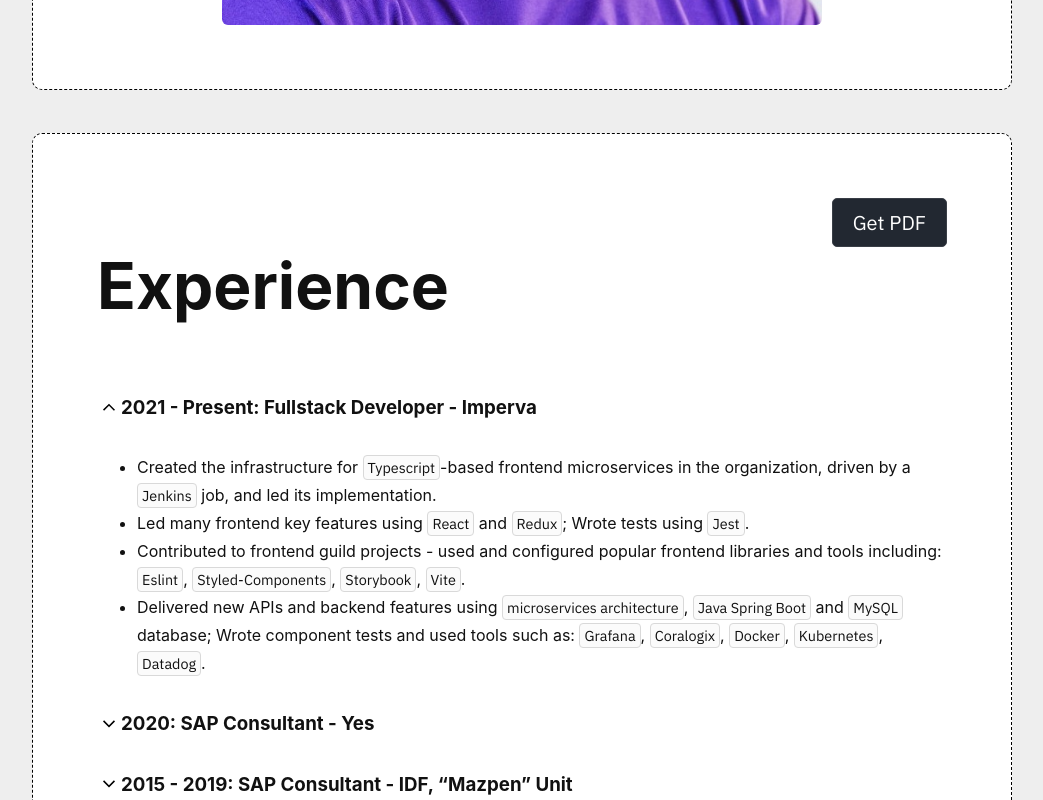
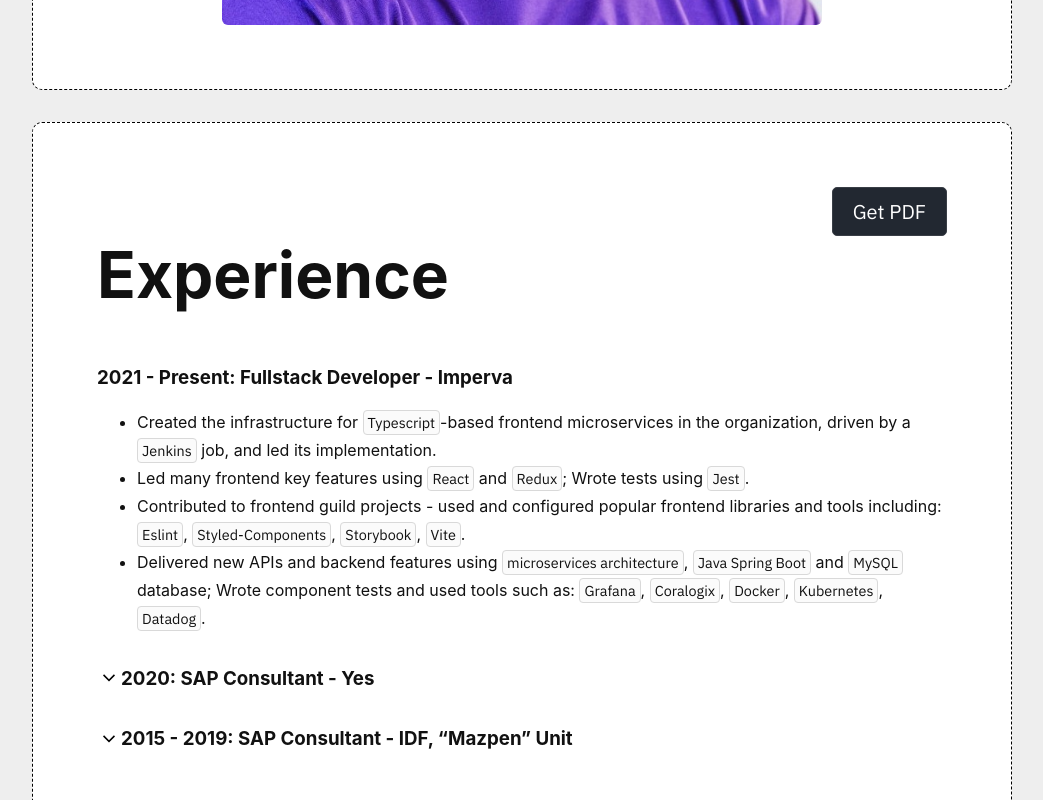
Before and after one commit to Aviv-Yaari/hire-me, a Next.js app: page / in a window 1280 px wide. Shown: the part 2000-2800 px from the top of the page, without its empty margins (118-1161 px from the left). Built offline with nearby package versions, Linux system fonts and the light colour scheme.

Commit message:
Improve minheight solution

```diff
--- a/components/Experience.tsx
+++ b/components/Experience.tsx
@@ -2,20 +2,19 @@ import { PrimaryButton } from "./shared/Buttons.styled";
 import { Tag } from "./shared/general.styled";
 import Section from "./shared/Section";
 import styled from "styled-components";
-import { useRef } from "react";
 import Accordion from "./shared/Accordion";
 
 export default function Experience() {
   return (
-    <Section minHeight='600px'>
+    <Section>
       <Actions>
         <PrimaryButton onClick={() => window.open("https://drive.google.com/file/d/1MLUKvMlx77lTVCuu1qTUPoe_6dympmil/view?usp=sharing")}>Get PDF</PrimaryButton>
       </Actions>
 
       <h2>Experience</h2>
-
+      <Container>
         {/* Imperva */}
-      <Accordion title="2021 - Present: Fullstack Developer - Imperva" open>
+        <h3>2021 - Present: Fullstack Developer - Imperva</h3>
         <ul>
           <li>
             Created the infrastructure for <Tag>Typescript</Tag>-based frontend microservices in the organization, driven by a <Tag>Jenkins</Tag> job, and led its implementation.
@@ -30,7 +29,6 @@ export default function Experience() {
             Delivered new APIs and backend features using <Tag>microservices architecture</Tag>, <Tag>Java Spring Boot</Tag> and <Tag>MySQL</Tag> database; Wrote component tests and used tools such as: <Tag>Grafana</Tag>, <Tag>Coralogix</Tag>, <Tag>Docker</Tag>, <Tag>Kubernetes</Tag>, <Tag>Datadog</Tag>.
           </li>
         </ul>
-      </Accordion>
 
         {/* Yes */}
         <Accordion title="2020: SAP Consultant - Yes">
@@ -55,9 +53,14 @@ export default function Experience() {
             </li>
           </ul>
         </Accordion>
+      </Container>
     </Section>
   )
 };
+
+const Container = styled.div`
+  min-height: 550px;
+`
 
 const Actions = styled.div`
   display: flex;
--- a/components/shared/Accordion.tsx
+++ b/components/shared/Accordion.tsx
@@ -1,16 +1,15 @@
 import Image from 'next/image';
-import styled from 'styled-components';
+import styled, { css } from 'styled-components';
 import expandMore from '../../public/expand-more.svg'
 import { openAnimation } from '@/styles/animations';
 
 interface Props extends React.PropsWithChildren {
     title: string;
-    open?: HTMLDetailsElement['open'];
 }
 
-export default function Accordion({ title, open, children }: Props) {
+export default function Accordion({ title, children }: Props) {
   return (
-    <Container open={open}>
+    <Container>
       <Summary>
         <Image src={expandMore} alt='Expand' width={24} />
         <h3>{title}</h3>
--- a/components/shared/Section.tsx
+++ b/components/shared/Section.tsx
@@ -6,16 +6,15 @@ import styled, { css } from "styled-components"
 
 interface Props {
   children?: React.ReactNode;
-  minHeight?: string;
 }
 
-export default function Section({ minHeight, children }: Props) {
+export default function Section({ children }: Props) {
   const ref = useRef<HTMLElement>(null);
 
   return (
     <SectionContainer ref={ref}>
       <LazyLoad parentRef={ref}>
-        <SectionBox minHeight={minHeight}>{children}</SectionBox>
+        <SectionBox>{children}</SectionBox>
       </LazyLoad>
     </SectionContainer>
   )
@@ -28,7 +27,7 @@ export const SectionContainer = styled.section`
   justify-content: center;
 `
 
-export const SectionBox = styled.article<{ minHeight: Props['minHeight'] }>`
+export const SectionBox = styled.article`
   animation: ${fadeInAnimation} ease 750ms;
   background: ${({theme}) => theme.background.secondary};
   border-radius: 10px;
@@ -38,7 +37,6 @@ export const SectionBox = styled.article<{ minHeight: Props['minHeight'] }>`
   position: relative;
   margin-block: 1em;
   padding: 1em;
-  ${({minHeight}) => minHeight && css`min-height: ${minHeight};`}
 
   @media (${mobileBreakpoint}) {
     padding: 4em;
```
Lines whose indentation alone changed are shown as unchanged.
